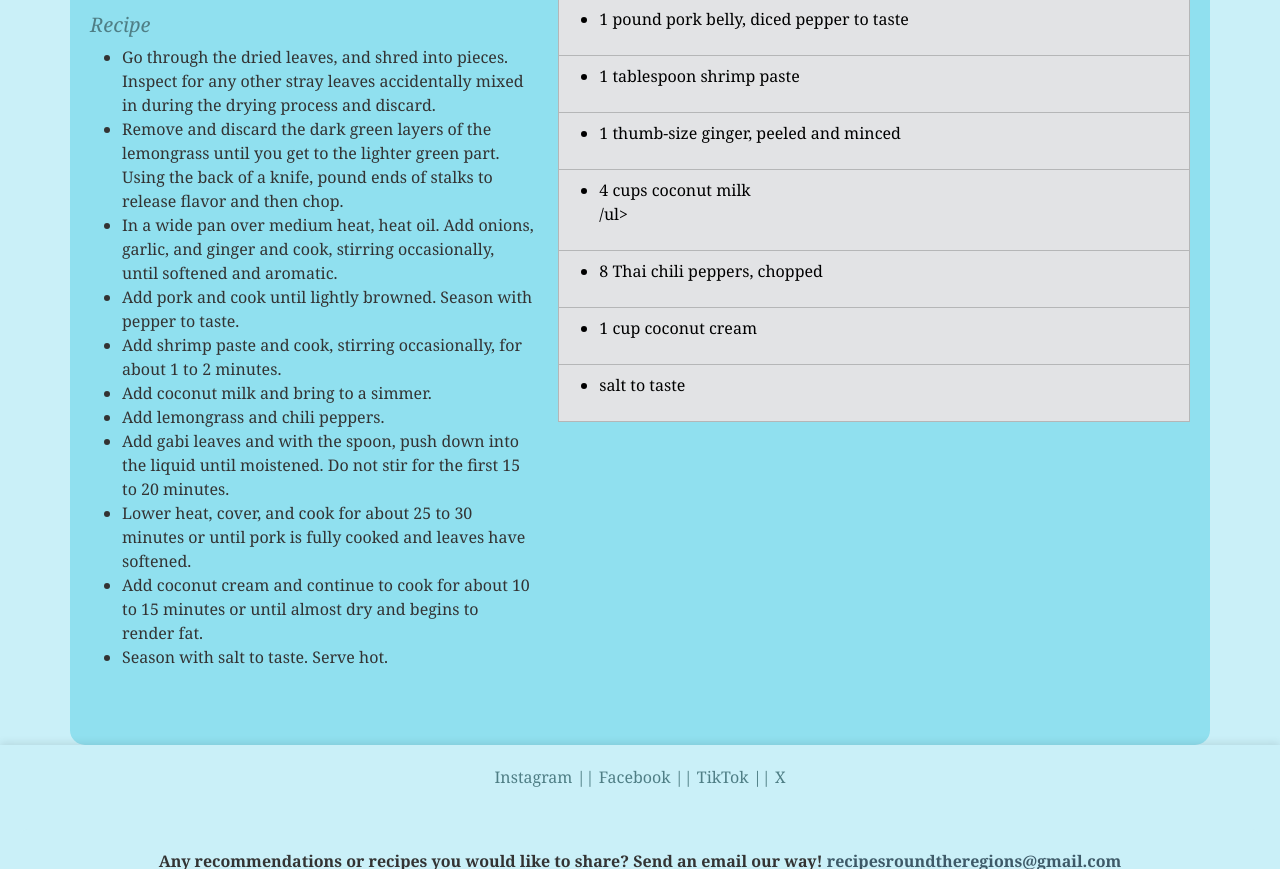
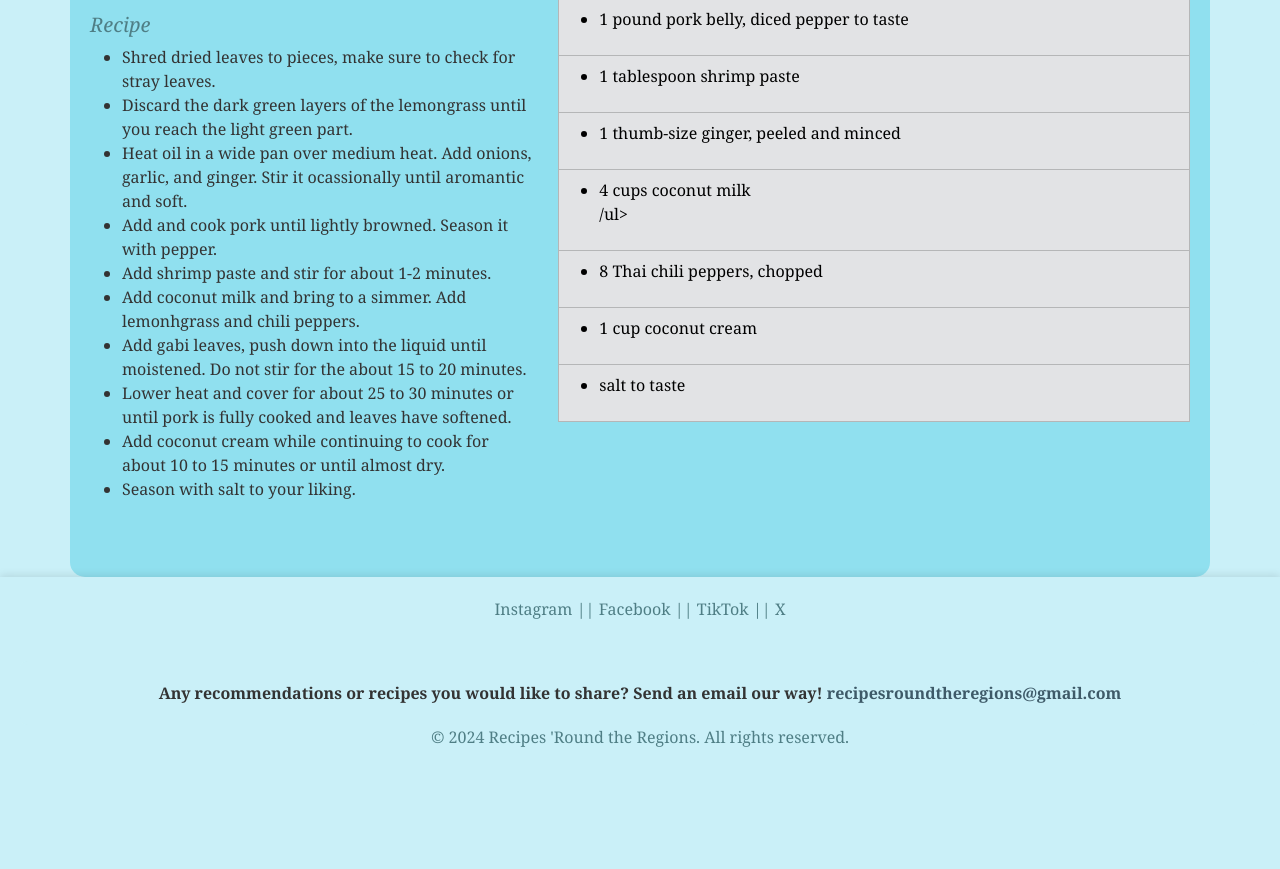
Before and after one commit to lacons4y/Fairview_ICTSapphire_Q2PROJ_Laconsay_Heleina, a plain HTML site: page dinner.html in a window 1280 px wide. Shown: the part 540-1409 px from the top of the page. After the commit the page ends 1349 px from the top, so only its background shows below. Drawn offline with nearby package versions, Linux system fonts and the light colour scheme.

Commit message:
Add files via upload

```diff
--- a/dinner.html
+++ b/dinner.html
@@ -52,17 +52,16 @@
                 <p>Cooking time: 1 hour</p>
                 <h4>Recipe</h4>
                 <ul>
-        <li>Go through the dried leaves, and shred into pieces. Inspect for any other stray leaves accidentally mixed in during the drying process and discard.</li>
-        <li>Remove and discard the dark green layers of the lemongrass until you get to the lighter green part. Using the back of a knife, pound ends of stalks to release flavor and then chop.</li>
-        <li>In a wide pan over medium heat, heat oil. Add onions, garlic, and ginger and cook, stirring occasionally, until softened and aromatic.</li>
-        <li>Add pork and cook until lightly browned. Season with pepper to taste.</li>
-        <li>Add shrimp paste and cook, stirring occasionally, for about 1 to 2 minutes.</li>
-        <li>Add coconut milk and bring to a simmer.</li>
-        <li>Add lemongrass and chili peppers.</li>
-        <li>Add gabi leaves and with the spoon, push down into the liquid until moistened. Do not stir for the first 15 to 20 minutes.</li>
-        <li>Lower heat, cover, and cook for about 25 to 30 minutes or until pork is fully cooked and leaves have softened.</li>
-        <li>Add coconut cream and continue to cook for about 10 to 15 minutes or until almost dry and begins to render fat.</li>
-        <li>Season with salt to taste. Serve hot.</li>
+        <li>Shred dried leaves to pieces, make sure to check for stray leaves.</li>
+        <li>Discard the dark green layers of the lemongrass until you reach the light green part.</li>
+        <li>Heat oil in a wide pan over medium heat. Add onions, garlic, and ginger. Stir it ocassionally until aromantic and soft.</li>
+        <li>Add and cook pork until lightly browned. Season it with pepper.</li>
+        <li>Add shrimp paste and stir for about 1-2 minutes.</li>
+        <li>Add coconut milk and bring to a simmer. Add lemonhgrass and chili peppers.</li>
+        <li>Add gabi leaves, push down into the liquid until moistened. Do not stir for the about 15 to 20 minutes.</li>
+        <li>Lower heat and cover for about 25 to 30 minutes or until pork is fully cooked and leaves have softened.</li>
+        <li>Add coconut cream while continuing to cook for about 10 to 15 minutes or until almost dry.</li>
+        <li>Season with salt to your liking.</li>
     </ul>
             </div>
 
```
Also changed, not shown: breakfast.html (+7 -7 lines), lunch.html (+7 -8 lines).
